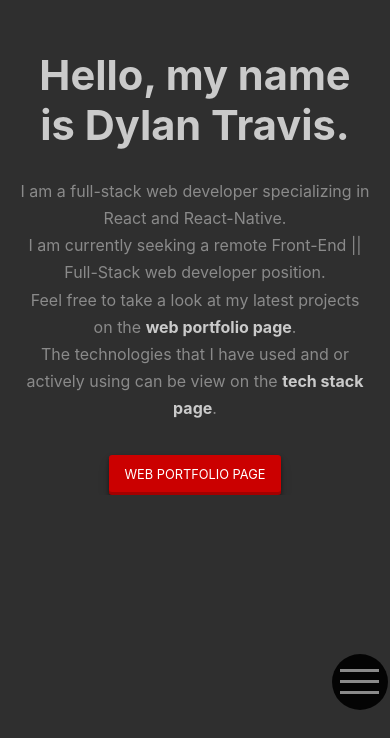
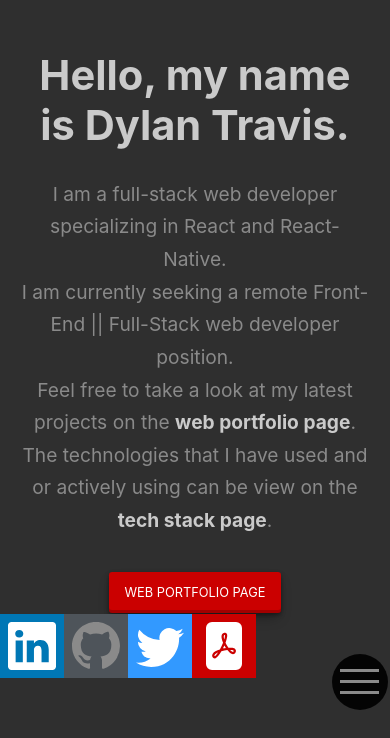
Before and after one commit to asendice/dtravsite, a React (Create React App) app in the folder client/: page / in a window 390 px wide. Shown: the part 106-844 px from the top of the page. Built offline with nearby package versions, Linux system fonts and the light colour scheme.

Commit message:
about p tag font size increase

```diff
--- a/client/src/components/about/about.module.css
+++ b/client/src/components/about/about.module.css
@@ -2,6 +2,7 @@
   display: flex;
   flex-direction: column;
   position: relative;
+  height: 100vh;
 }
 
 .textContainer {
@@ -40,7 +41,7 @@
     width: 90%;
   }
   .textContainer p {
-    font-size: 1rem;
+    font-size: 1.2rem;
   }
 }
 
```
